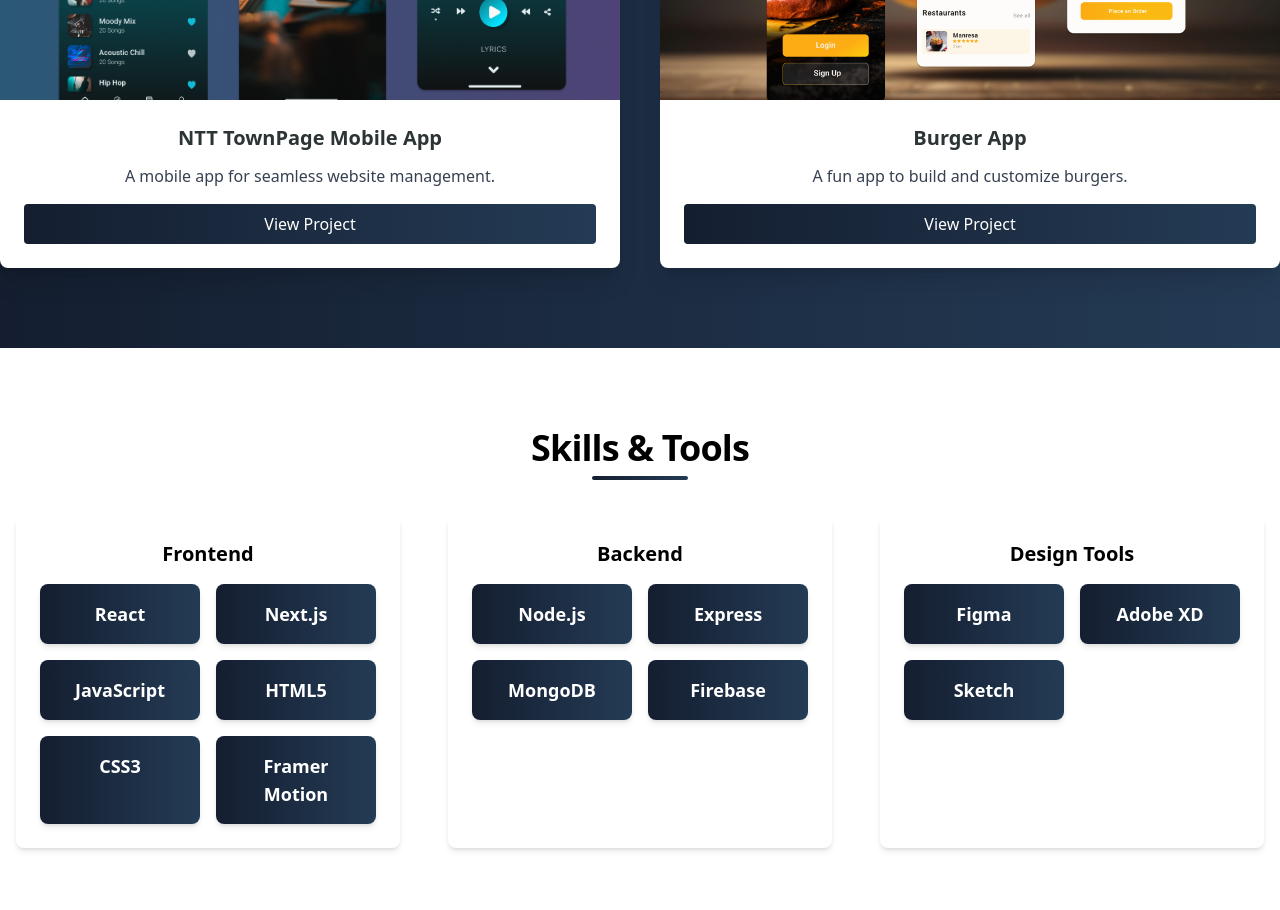
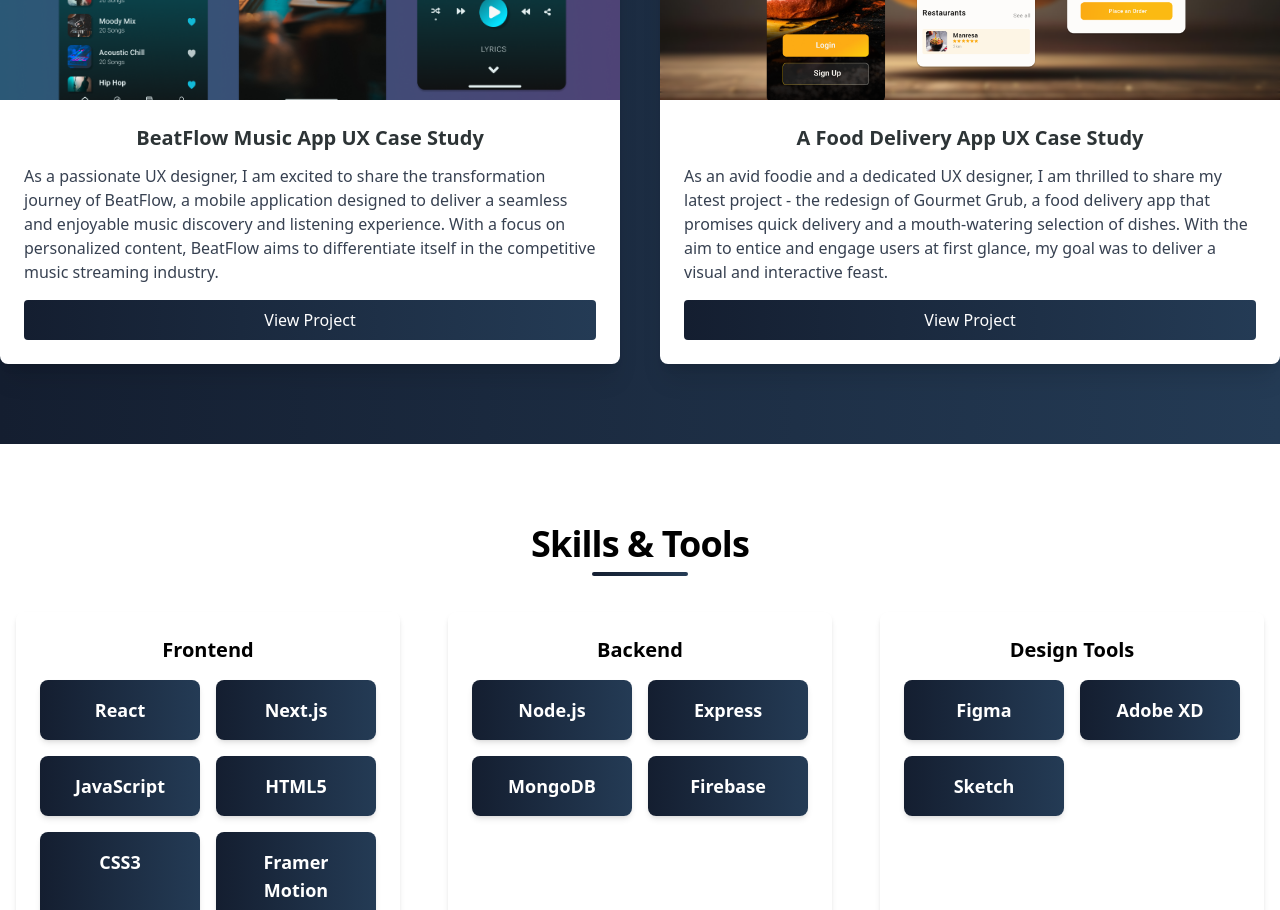
Before and after one commit to Malith212/my-portfolio, a React (Create React App) app: page / in a window 1280 px wide. Shown: the part 1100-2010 px from the top of the page. Built offline with nearby package versions, Linux system fonts and the light colour scheme.

Commit message:
project section content added with the links

```diff
--- a/src/components/Projects.jsx
+++ b/src/components/Projects.jsx
@@ -12,7 +12,6 @@ const Projects = () => {
         {/* <h2 className="text-2xl md:text-4xl font-extrabold mb-8">My Projects</h2> */}
 
         <div className="grid grid-cols-1 md:grid-cols-2 gap-8 md:gap-10">
-
           {/* Project Card 1 */}
           <div className="bg-white shadow-xl rounded-lg overflow-hidden flex flex-col transform transition-transform duration-300 hover:scale-105">
             <div className="relative h-64 md:h-80">
@@ -25,14 +24,19 @@ const Projects = () => {
             <div className="p-4 md:p-6 flex flex-col justify-between h-full">
               <div>
                 <h3 className="text-lg md:text-xl font-bold text-[#2D3436] mb-2 md:mb-3">
-                  NTT TownPage Mobile App
+                  BeatFlow Music App UX Case Study
                 </h3>
-                <p className="text-gray-700 text-sm md:text-base mb-3 md:mb-4">
-                  A mobile app for seamless website management.
+                <p className="text-gray-700 text-left text-sm md:text-base mb-3 md:mb-4">
+                  As a passionate UX designer, I am excited to share the
+                  transformation journey of BeatFlow, a mobile application
+                  designed to deliver a seamless and enjoyable music discovery
+                  and listening experience. With a focus on personalized
+                  content, BeatFlow aims to differentiate itself in the
+                  competitive music streaming industry.
                 </p>
               </div>
               <a
-                href="https://github.com/Malith212"  // Replace with a valid link
+                href="https://www.behance.net/gallery/198874923/BEATFLOW" // Replace with a valid link
                 className="inline-block bg-gradient-to-r from-[#141E30] to-[#243B55] text-white py-2 px-4 rounded hover:bg-[#2D3436] transition-colors duration-300"
               >
                 View Project
@@ -52,21 +56,25 @@ const Projects = () => {
             <div className="p-4 md:p-6 flex flex-col justify-between h-full">
               <div>
                 <h3 className="text-lg md:text-xl font-bold text-[#2D3436] mb-2 md:mb-3">
-                  Burger App
+                  A Food Delivery App UX Case Study
                 </h3>
-                <p className="text-gray-700 text-sm md:text-base mb-3 md:mb-4">
-                  A fun app to build and customize burgers.
+                <p className="text-gray-700 text-left text-sm md:text-base mb-3 md:mb-4">
+                  As an avid foodie and a dedicated UX designer, I am thrilled
+                  to share my latest project - the redesign of Gourmet Grub, a
+                  food delivery app that promises quick delivery and a
+                  mouth-watering selection of dishes. With the aim to entice and
+                  engage users at first glance, my goal was to deliver a visual
+                  and interactive feast.
                 </p>
               </div>
               <a
-                href="https://github.com/Malith212"  // Replace with a valid link
+                href="https://www.behance.net/gallery/198840951/Burger-App" // Replace with a valid link
                 className="inline-block bg-gradient-to-r from-[#141E30] to-[#243B55] text-white py-2 px-4 rounded hover:bg-[#2D3436] transition-colors duration-300"
               >
                 View Project
               </a>
             </div>
           </div>
-
         </div>
       </div>
     </section>
```
